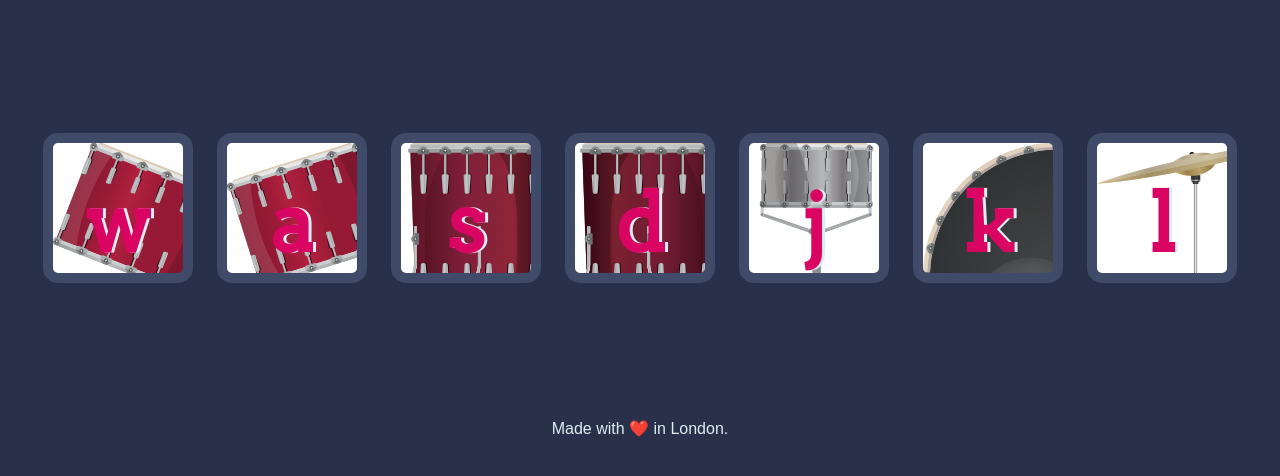
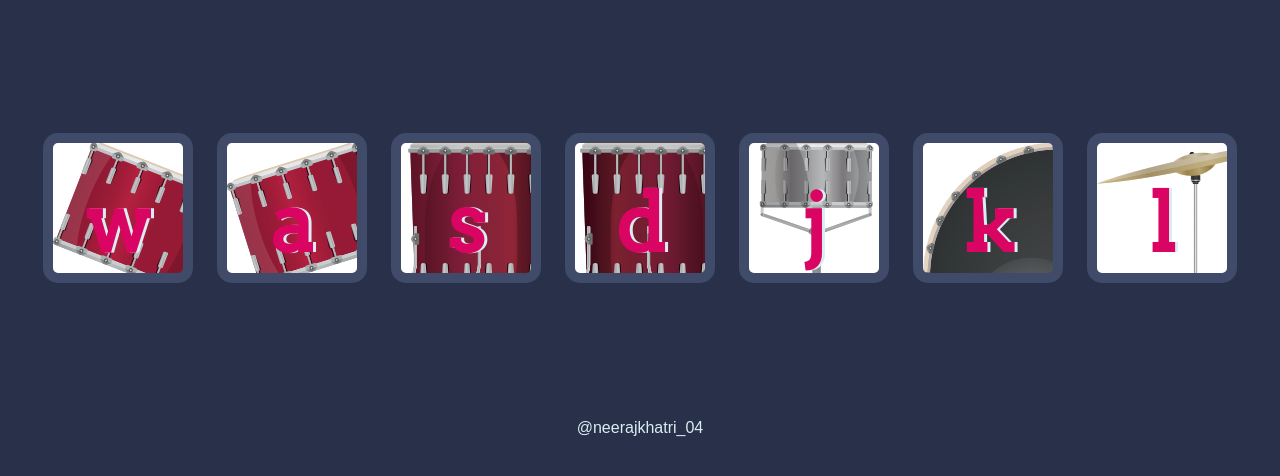
Before and after one commit to neerajkhatri04/Drum-Kit, a plain HTML site: page index.html in a window 1280 px wide. Shown: the part 156-632 px from the top of the page. Drawn offline with Linux system fonts and the light colour scheme.

Commit message:
Update index.html

```diff
--- a/index.html
+++ b/index.html
@@ -23,7 +23,7 @@
 
 
   <footer>
-    Made with ❤️ in London.
+    @neerajkhatri_04
   </footer>
   <script src="index.js"></script>
 </body>
```
